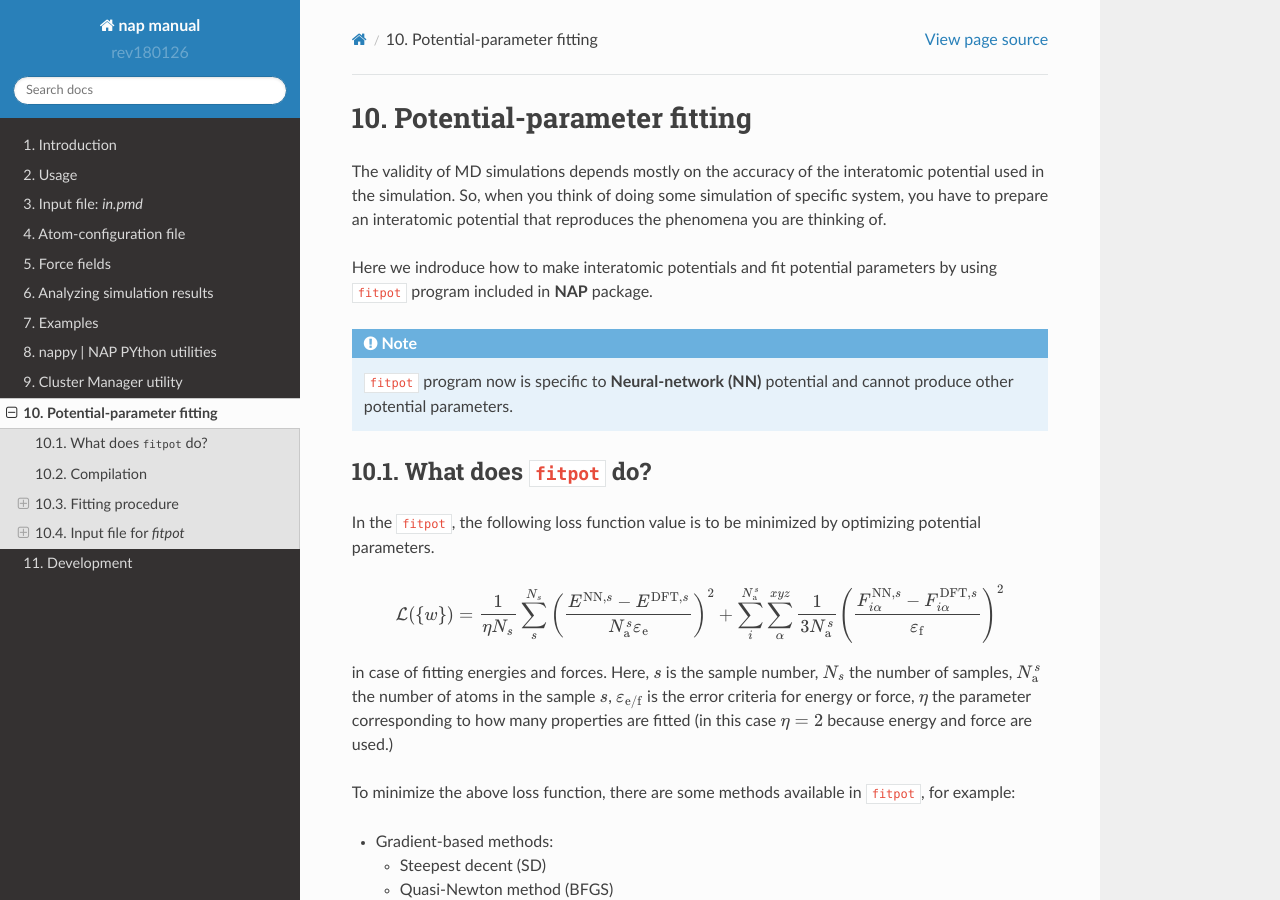
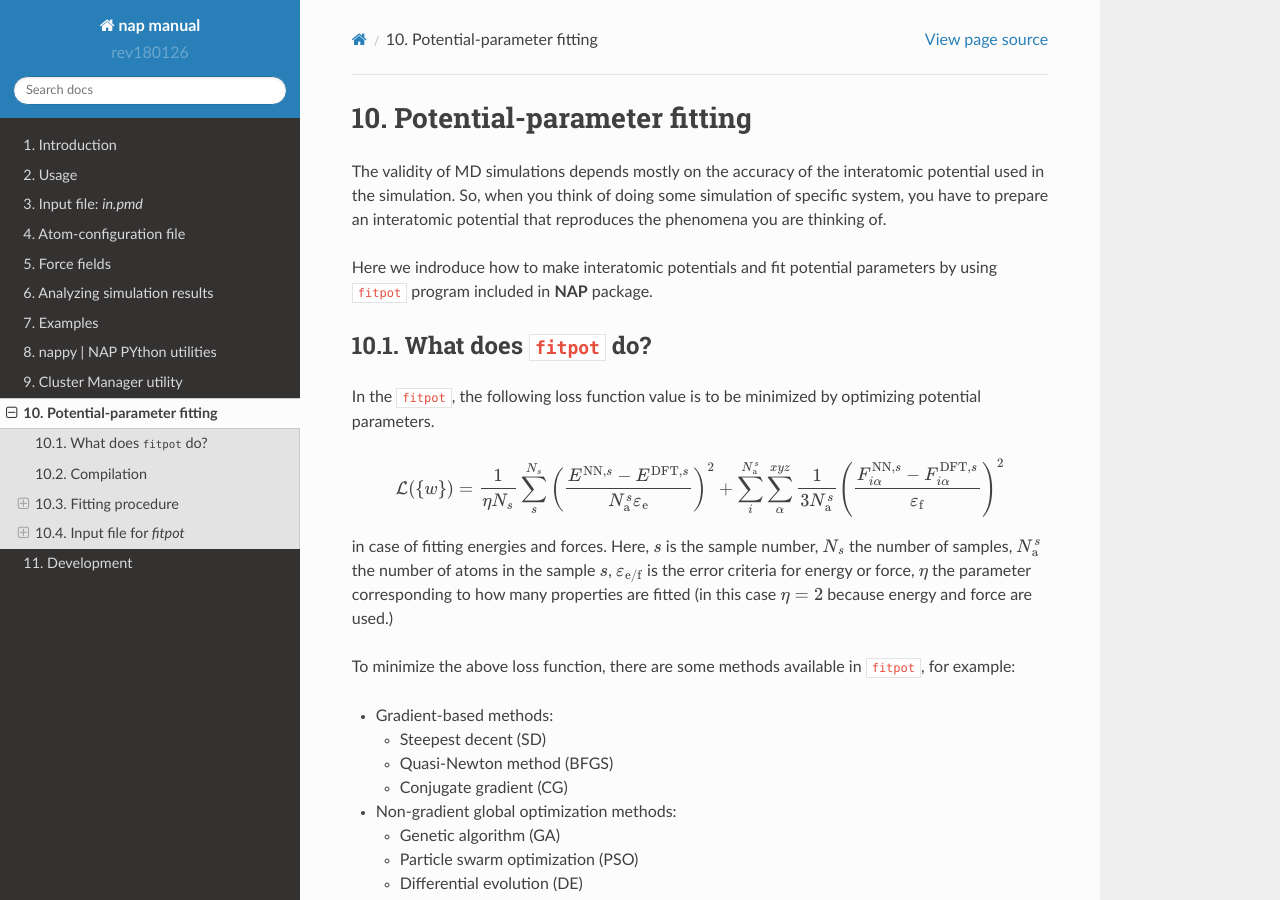
Before and after one commit to ryokbys/nap, a Sphinx documentation site: the page built from doc/fitpot.rst, in a window 1280 px wide and 900 px high. Built offline with Sphinx 7.4.7 and the Read the Docs theme 2.0.0, drawn with Linux system fonts in a browser that asks for light colours; formulas are drawn with MathJax 3.

```diff
--- a/doc/fitpot.rst
+++ b/doc/fitpot.rst
@@ -12,9 +12,6 @@
 Here we indroduce how to make interatomic potentials and fit potential parameters
 by using ``fitpot`` program included in **NAP** package.
 
-.. note::
-
-   ``fitpot`` program now is specific to **Neural-network (NN)** potential and cannot produce other potential parameters.
 
 What does ``fitpot`` do?
 ===============================
```
Also changed, not shown: 4 other files.
